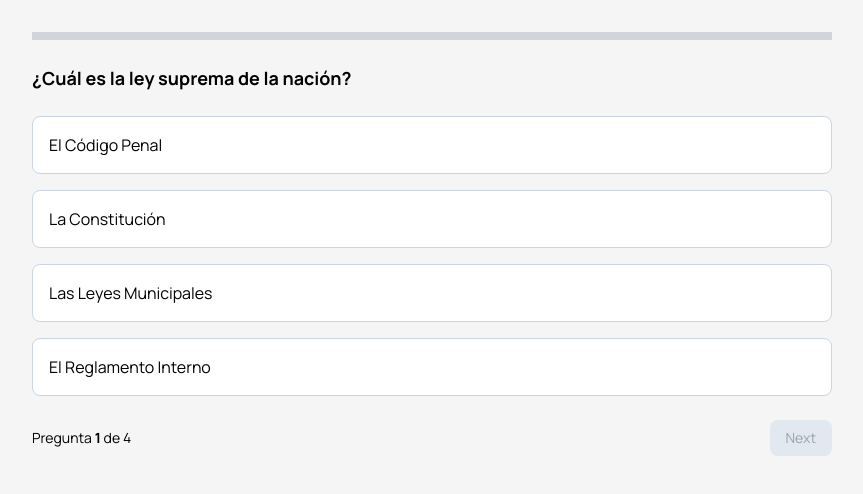
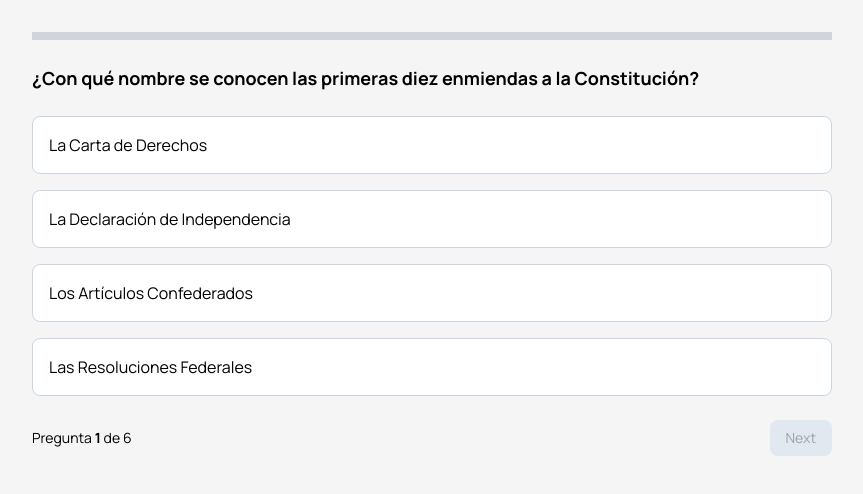
Before and after one commit to dmduffis/examen-civica-eeuu, a Next.js app: page /quiz in a window 1280 px wide. Both pictures are taken after a click on the button "Abra el Quiz". Shown: the top 494 px of the page, without its empty margins (208-1071 px from the left). Built offline with nearby package versions, Linux system fonts and the light colour scheme.

Commit message:
fixed array length

```diff
--- a/src/app/data/data.ts
+++ b/src/app/data/data.ts
@@ -1,60 +1,6 @@
 import { nanoid } from "nanoid"
 
 export const data = [
-    {
-        id: 'qst01',
-        questionText: '¿Cuál es la ley suprema de la nación?',
-        answers: [
-            {
-                id: "answ001",
-                answerText: 'El Código Penal',
-                isCorrect: false,
-            },
-            {
-                id: "answ011",
-                answerText: 'La Constitución',
-                isCorrect: true,
-            },
-            {
-                id: "answ111",
-                answerText: 'Las Leyes Municipales',
-                isCorrect: false,
-            },
-            {
-                id: "ans1111",
-                answerText: 'El Reglamento Interno',
-                isCorrect: false,
-            }
-        ]
-
-    },
-    {
-        id: "qst02",
-        questionText: 'Las primeras tres palabras de la Constitución contienen la idea del autogobierno (de que el pueblo se gobierna a sí mismo). ¿Cuáles son estas palabras?',
-        answers: [
-            {
-                id: "answ002",
-                answerText: 'El pueblo unido',
-                isCorrect: false,
-            },
-            {
-                id: "answ022",
-                answerText: 'Libertad y justicia',
-                isCorrect: false,
-            },
-            {
-                id: "answ222",
-                answerText: 'Nosotros, el pueblo',
-                isCorrect: true,
-            },
-            {
-                id: "ans2222",
-                answerText: 'Poder del pueblo',
-                isCorrect: false,
-            }
-        ]
-
-    },
     {
         id: "qst03",
         questionText: '¿Con qué nombre se conocen las primeras diez enmiendas a la Constitución?',
@@ -159,5 +105,59 @@ export const data = [
                 isCorrect: false,
             }
         ]
+    },
+    {
+        id: 'qst01',
+        questionText: '¿Cuál es la ley suprema de la nación?',
+        answers: [
+            {
+                id: "answ001",
+                answerText: 'El Código Penal',
+                isCorrect: false,
+            },
+            {
+                id: "answ011",
+                answerText: 'La Constitución',
+                isCorrect: true,
+            },
+            {
+                id: "answ111",
+                answerText: 'Las Leyes Municipales',
+                isCorrect: false,
+            },
+            {
+                id: "ans1111",
+                answerText: 'El Reglamento Interno',
+                isCorrect: false,
+            }
+        ]
+
+    },
+    {
+        id: "qst02",
+        questionText: 'Las primeras tres palabras de la Constitución contienen la idea del autogobierno (de que el pueblo se gobierna a sí mismo). ¿Cuáles son estas palabras?',
+        answers: [
+            {
+                id: "answ002",
+                answerText: 'El pueblo unido',
+                isCorrect: false,
+            },
+            {
+                id: "answ022",
+                answerText: 'Libertad y justicia',
+                isCorrect: false,
+            },
+            {
+                id: "answ222",
+                answerText: 'Nosotros, el pueblo',
+                isCorrect: true,
+            },
+            {
+                id: "ans2222",
+                answerText: 'Poder del pueblo',
+                isCorrect: false,
+            }
+        ]
+
     }
 ]
--- a/src/app/quiz/page.tsx
+++ b/src/app/quiz/page.tsx
@@ -20,9 +20,10 @@ export default function Home() {
 
     const question = data[questionIndex]
     const answersArray = question.answers;
+
     const currentQuestionText = question.questionText;
 
-    const progressPercentage = Math.round((questionIndex / answersArray.length) * 100)
+    const progressPercentage = Math.round((questionIndex / data.length) * 100)
 
     const answerClasses = {
         correct: 'flex flex-row justify-between w-full p-4 items-center bg-white mt-4 border-2 border-green-500 rounded-lg',
@@ -54,7 +55,7 @@ export default function Home() {
 
     const handleNext = () => {
 
-    if (questionIndex === answersArray.length -1) {
+    if (questionIndex === data.length - 1) {
         setQuizSubmitted(true)
     } else {
         setQuestionIndex(prevIndex => prevIndex += 1)
@@ -77,8 +78,8 @@ if (quizSubmitted) {
     return (
     <Results
         correctAnswers={score}
-        incorrectAnswers={answersArray.length - score}
-        totalQuestions={answersArray.length}
+        incorrectAnswers={data.length - score}
+        totalQuestions={data.length}
         restartQuiz={restartQuiz}/>
     )
 } else {
@@ -122,9 +123,9 @@ if (quizSubmitted) {
             })}
 
             <div className='mt-6 flex flex-row items-center w-full text-sm justify-between'>
-            <p>Pregunta <span className='font-bold'>{questionIndex + 1}</span> de {answersArray.length}</p>
+            <p>Pregunta <span className='font-bold'>{questionIndex + 1}</span> de {data.length}</p>
 
-            <button onClick={() => handleNext()} className={questionSubmitted ? 'text-gray-900 py-2 px-4 bg-slate-200 rounded-lg hover:bg-yellow-500' : 'text-gray-400 py-2 px-4 bg-slate-200 rounded-lg'} disabled={questionSubmitted? false : true}>{questionIndex === answersArray.length -1 ? 'Submit' : 'Next'}</button>
+            <button onClick={() => handleNext()} className={questionSubmitted ? 'text-gray-900 py-2 px-4 bg-slate-200 rounded-lg hover:bg-yellow-500' : 'text-gray-400 py-2 px-4 bg-slate-200 rounded-lg'} disabled={questionSubmitted? false : true}>{questionIndex === data.length - 1 ? 'Submit' : 'Next'}</button>
             </div>
         </div>
     </main>
```
